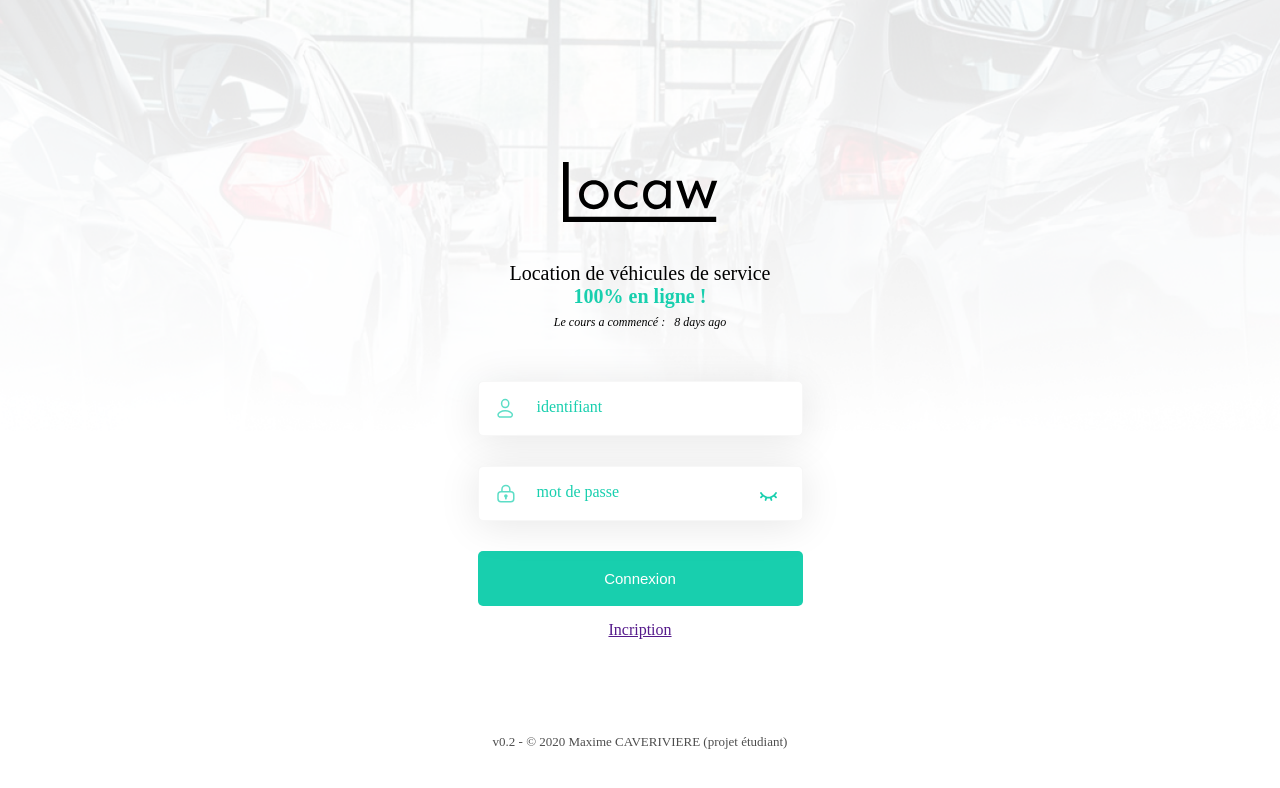
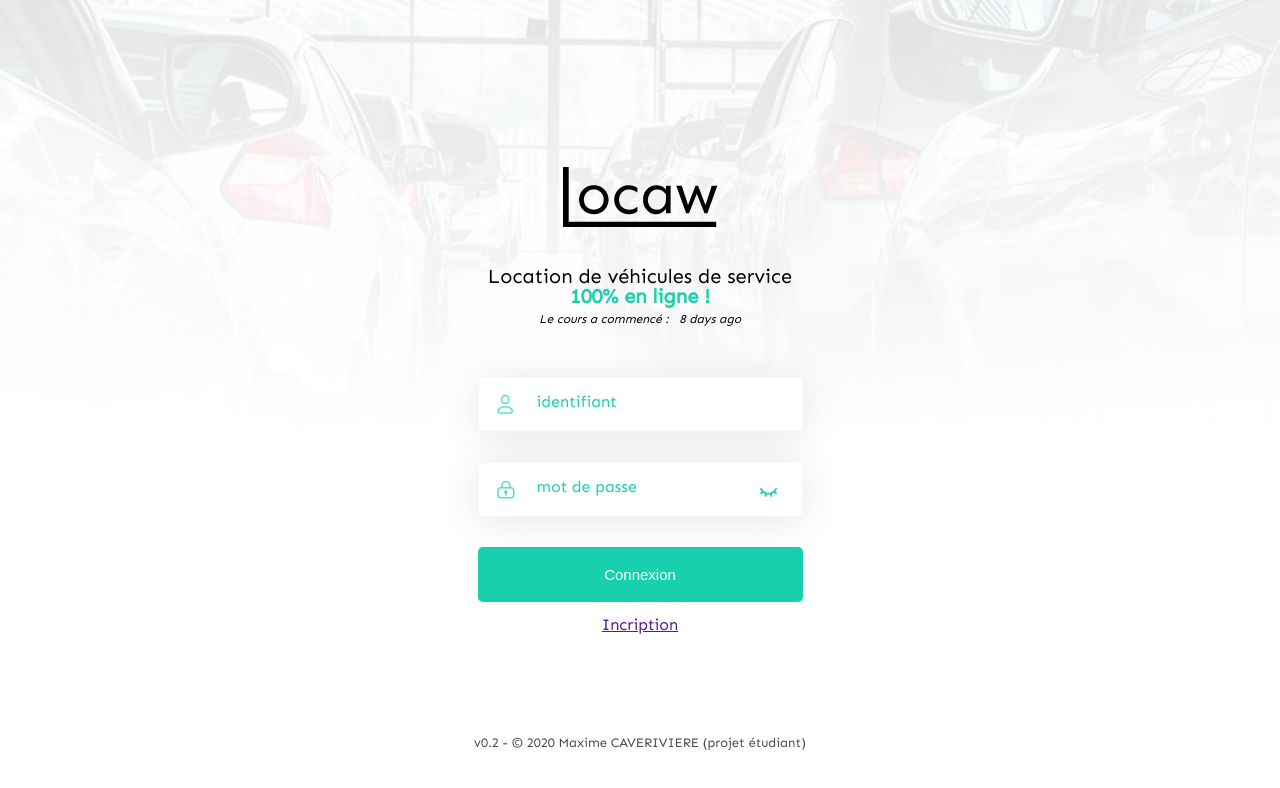
Before and after one commit to wgmaxime/Locaw, a website built with webpack: page src/index.html in a window 1280 px wide. Built offline with nearby package versions, Linux system fonts and the light colour scheme.

Commit message:
fix(fonts) : solve problems import fonts

```diff
--- a/src/style.css
+++ b/src/style.css
@@ -1,5 +1,8 @@
-@font-face {font-family: "Sen";src: url("./fonts/Sen-Regular.ttf") format("ttf")}
-body{font-family: Sen; margin: 0;}
+@font-face{font-family:senbold;src:url(./fonts/sen-bold-webfont.woff2) format('woff2'),url(./fonts/sen-bold-webfont.woff) format('woff');font-weight:400;font-style:normal}
+@font-face{font-family:senextrabold;src:url(./fonts/sen-extrabold-webfont.woff2) format('woff2'),url(./fonts/sen-extrabold-webfont.woff) format('woff');font-weight:400;font-style:normal}
+@font-face{font-family:senregular;src:url(./fonts/sen-regular-webfont.woff2) format('woff2'),url(./fonts/sen-regular-webfont.woff) format('woff');font-weight:400;font-style:normal}
+
+body{font-family: senregular; margin: 0;}
 main{width: 100vw; height: 100vh;background-image: url(./img/bg-connexion.png);display: flex; flex-direction: column; justify-content: center; align-items: center; background-position: top center; background-repeat: no-repeat; background-size: contain;}
 section{display: flex; flex-direction: column; justify-content: center; align-items: center; }
 .logo{margin-bottom: 20px;}
```
Also changed, not shown: src/fonts/Sen-Bold.ttf (deleted), src/fonts/Sen-ExtraBold.ttf (deleted), src/fonts/Sen-Regular.ttf (deleted), src/fonts/sen-bold-webfont.woff (added), src/fonts/sen-bold-webfont.woff2 (added), src/fonts/sen-extrabold-webfont.woff (added), src/fonts/sen-extrabold-webfont.woff2 (added), src/fonts/sen-regular-webfont.woff (added), src/fonts/sen-regular-webfont.woff2 (added), 3 other files.
